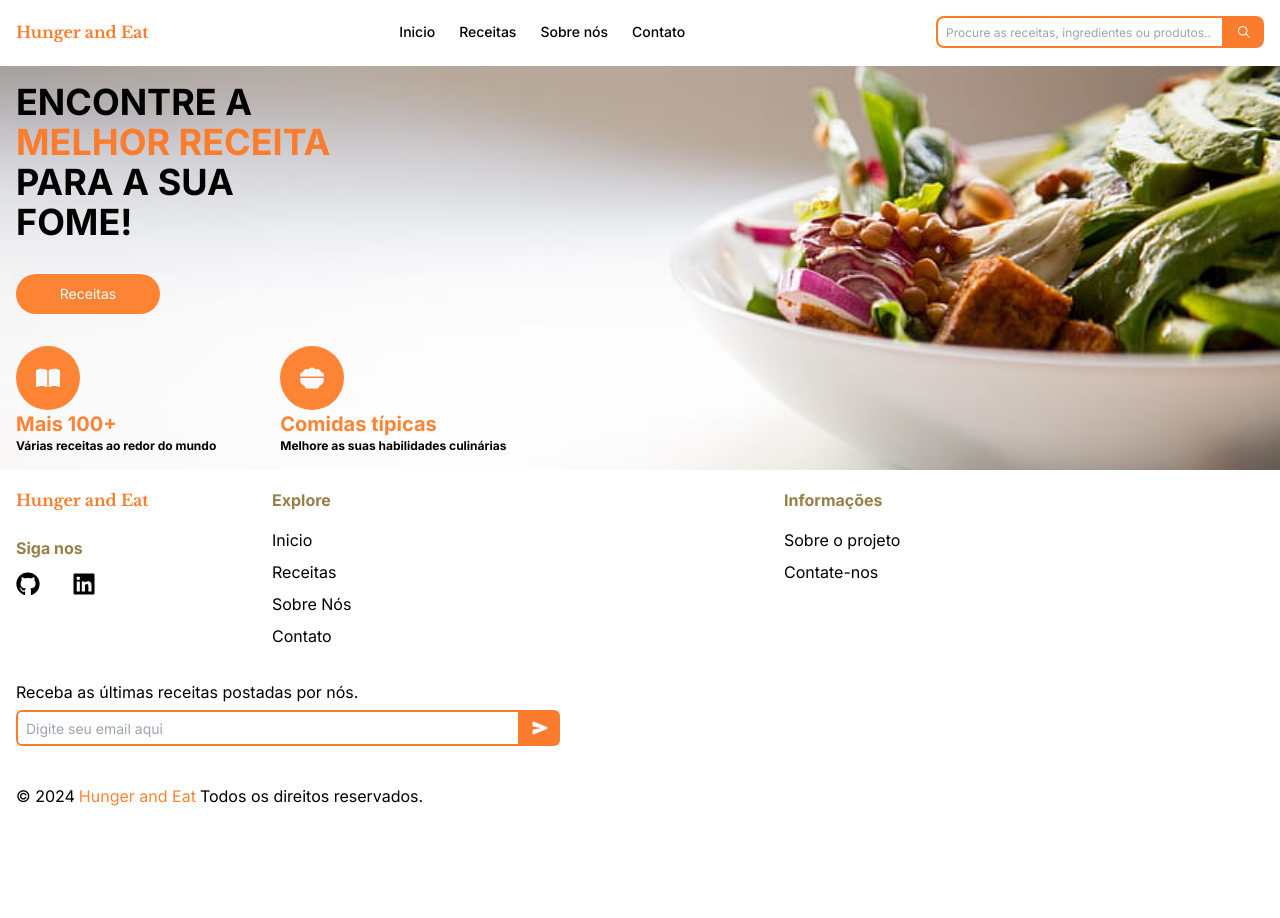
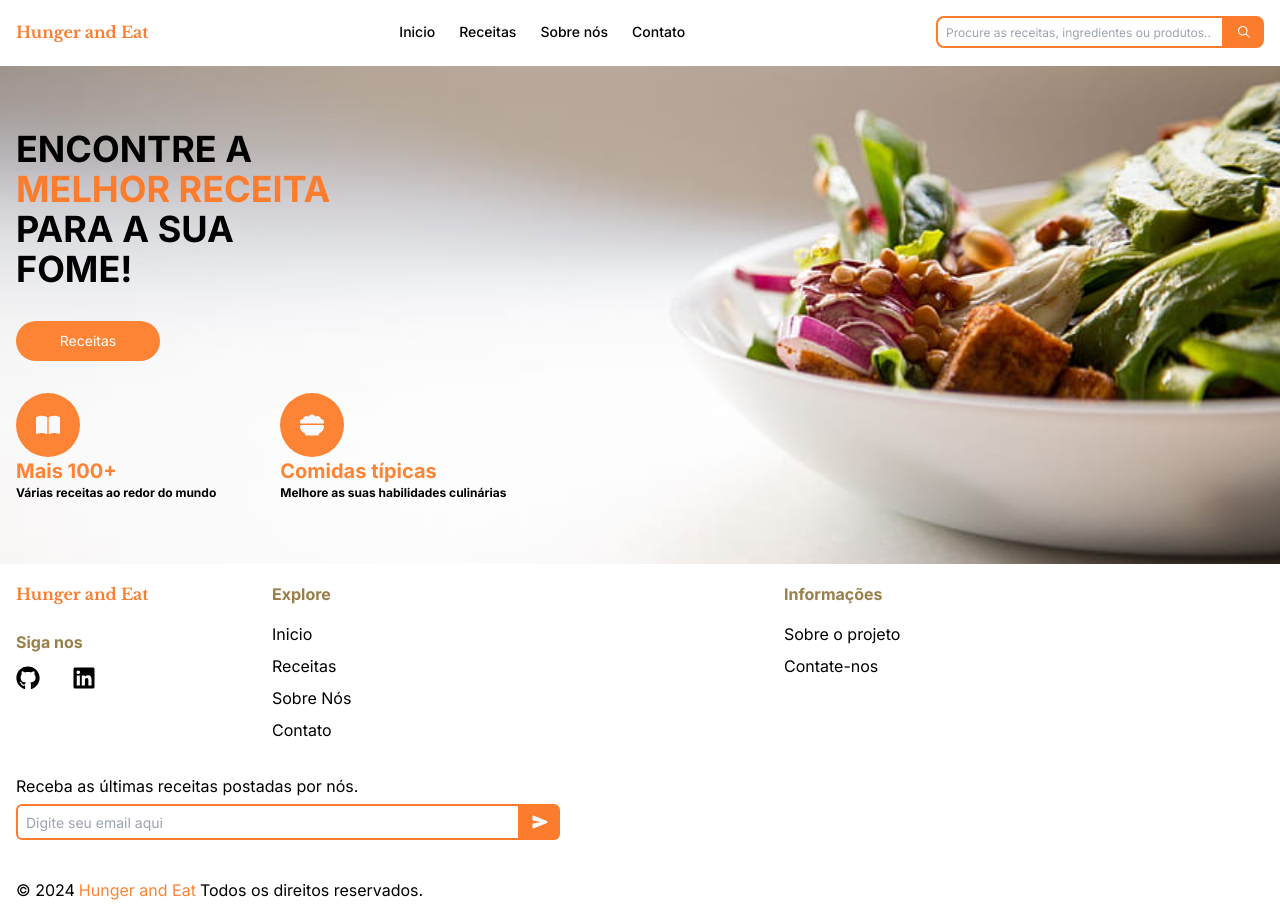
Before and after one commit to thaissacarvalho/hungerAndEat, a Next.js app: page / in a window 1280 px wide. Before the commit the page ends 824 px from the top, so only its background shows below. Built offline with nearby package versions, Linux system fonts and the light colour scheme.

Commit message:
Updated styles

```diff
--- a/src/app/globals.css
+++ b/src/app/globals.css
@@ -9,7 +9,7 @@
         @apply border-solid border-b-white border-b-2;
     }
 
-    section {
+    section:nth-child(1) {
         background-image: url("./img/tofu-bg.jpeg");
         height: 500px;
         background-position: center;
```
